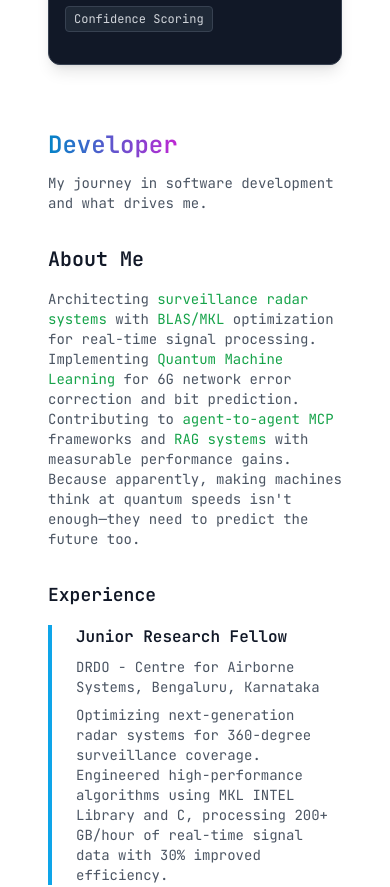
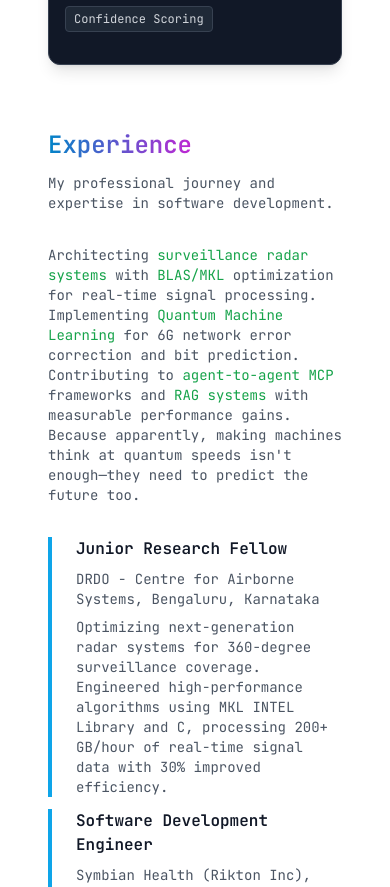
Before and after one commit to SA7VIK/portfolio-frontend, a React (Vite) app: page / in a window 390 px wide. Shown: the part 2940-3827 px from the top of the page. Built offline with nearby package versions, Linux system fonts and the light colour scheme.

Commit message:
making mobile responsive

```diff
--- a/src/sections/About.tsx
+++ b/src/sections/About.tsx
@@ -13,10 +13,10 @@ const About: React.FC = () => {
           className="text-left mb-8 sm:mb-12 font-mono px-4"
         >
           <h2 className="text-2xl sm:text-3xl md:text-4xl font-bold text-gray-900 mb-3 sm:mb-4 font-mono">
-            <span className="text-gradient">Developer</span>
+            <span className="text-gradient">Experience</span>
           </h2>
           <p className="text-sm sm:text-base text-gray-600 max-w-2xl">
-            My journey in software development and what drives me.
+            My professional journey and expertise in software development.
           </p>
         </motion.div>
 
@@ -29,9 +29,6 @@ const About: React.FC = () => {
             viewport={{ once: true }}
             className="mb-8 sm:mb-12 px-4"
           >
-            <h3 className="text-xl sm:text-2xl font-mono font-semibold text-gray-900 mb-4 sm:mb-6">
-              About Me
-            </h3>
             <div className="space-y-4 text-gray-600 leading-relaxed font-mono">
               <p className="text-sm sm:text-base">
                 Architecting <span className="text-green-600">surveillance radar systems</span> with <span className="text-green-600">BLAS/MKL</span> optimization for real-time signal processing. Implementing <span className="text-green-600">Quantum Machine Learning</span> for 6G network error correction and bit prediction. Contributing to <span className="text-green-600">agent-to-agent MCP</span> frameworks and <span className="text-green-600">RAG systems</span> with measurable performance gains. Because apparently, making machines think at quantum speeds isn't enough—they need to predict the future too.
@@ -48,9 +45,6 @@ const About: React.FC = () => {
           viewport={{ once: true }}
           className="mt-8 sm:mt-12 px-4"
         >
-          <h3 className="text-lg sm:text-xl font-semibold text-gray-900 mb-4 sm:mb-6 font-mono">
-            Experience
-          </h3>
           <div className="space-y-3 sm:space-y-4">
             <div className="border-l-4 border-primary-500 pl-6">
               <div className="flex items-center justify-between mb-2">
```
